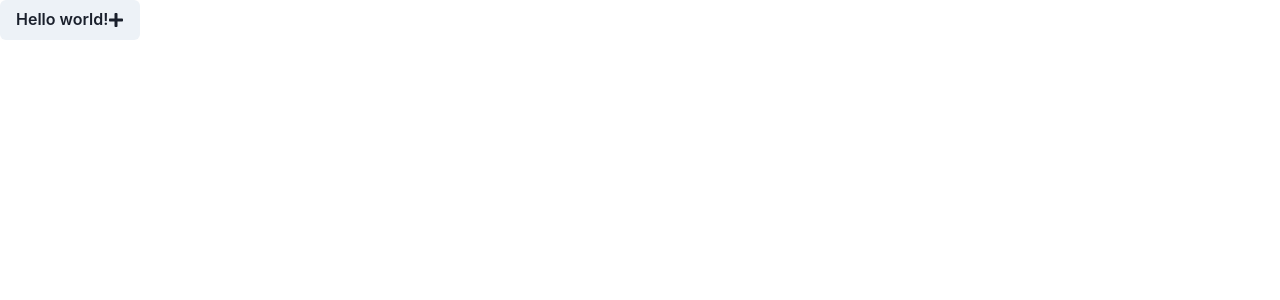
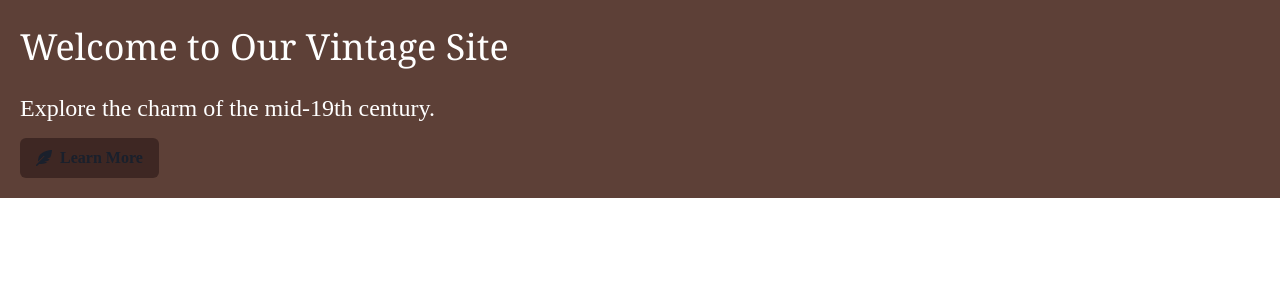
Before and after one commit to GPT-Engineer-App-Dev/john-tyler-website, a React (Vite) app: page / in a window 1280 px wide. Shown: the top 300 px of the page. Built offline with nearby package versions, Linux system fonts and the light colour scheme.

Commit message:
Updated website to reflect a vintage style with serif fonts, muted color palette, and ornamental details.

```diff
--- a/src/main.jsx
+++ b/src/main.jsx
@@ -5,13 +5,19 @@ import { ChakraProvider, extendTheme } from "@chakra-ui/react";
 
 const colors = {
   brand: {
-    900: "#1a365d",
-    800: "#153e75",
-    700: "#2a69ac",
+    900: "#3e2723", // deep brown
+    800: "#5d4037", // brown
+    700: "#795548"  // light brown
   },
 };
 
-const theme = extendTheme({ colors });
+const theme = extendTheme({
+  colors,
+  fonts: {
+    heading: "Georgia, serif",
+    body: "Times New Roman, serif",
+  },
+});
 
 ReactDOM.createRoot(document.getElementById("root")).render(
   <React.StrictMode>
--- a/src/pages/Index.jsx
+++ b/src/pages/Index.jsx
@@ -1,15 +1,18 @@
 // Complete the Index page component here
 // Use chakra-ui
-import { Button } from "@chakra-ui/react"; // example
-import { FaPlus } from "react-icons/fa"; // example - use react-icons/fa for icons
+import { Box, Text, Button } from "@chakra-ui/react";
+import { FaFeatherAlt } from "react-icons/fa";
 
 const Index = () => {
-  // TODO: Create the website here!
   return (
-    <Button>
-      Hello world! <FaPlus />
-    </Button>
-  ); // example
+    <Box p={5} bg="brand.800" color="white">
+      <Text fontSize="4xl" fontFamily="Georgia, serif" mb={4}>Welcome to Our Vintage Site</Text>
+      <Text fontSize="2xl" fontFamily="Times New Roman, serif">Explore the charm of the mid-19th century.</Text>
+      <Button leftIcon={<FaFeatherAlt />} mt={3} bg="brand.900" _hover={{ bg: "brand.700" }}>
+        Learn More
+      </Button>
+    </Box>
+  );
 };
 
 export default Index;
```
